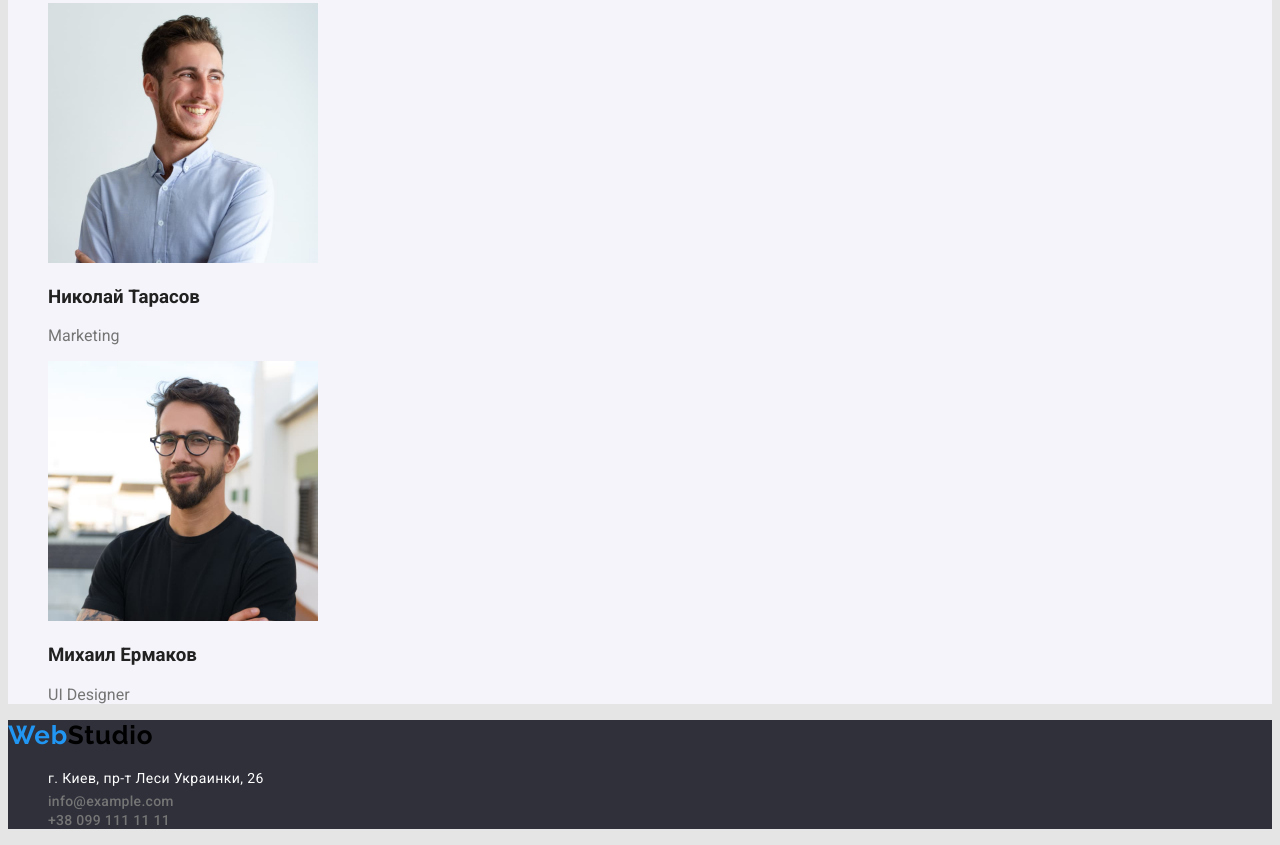
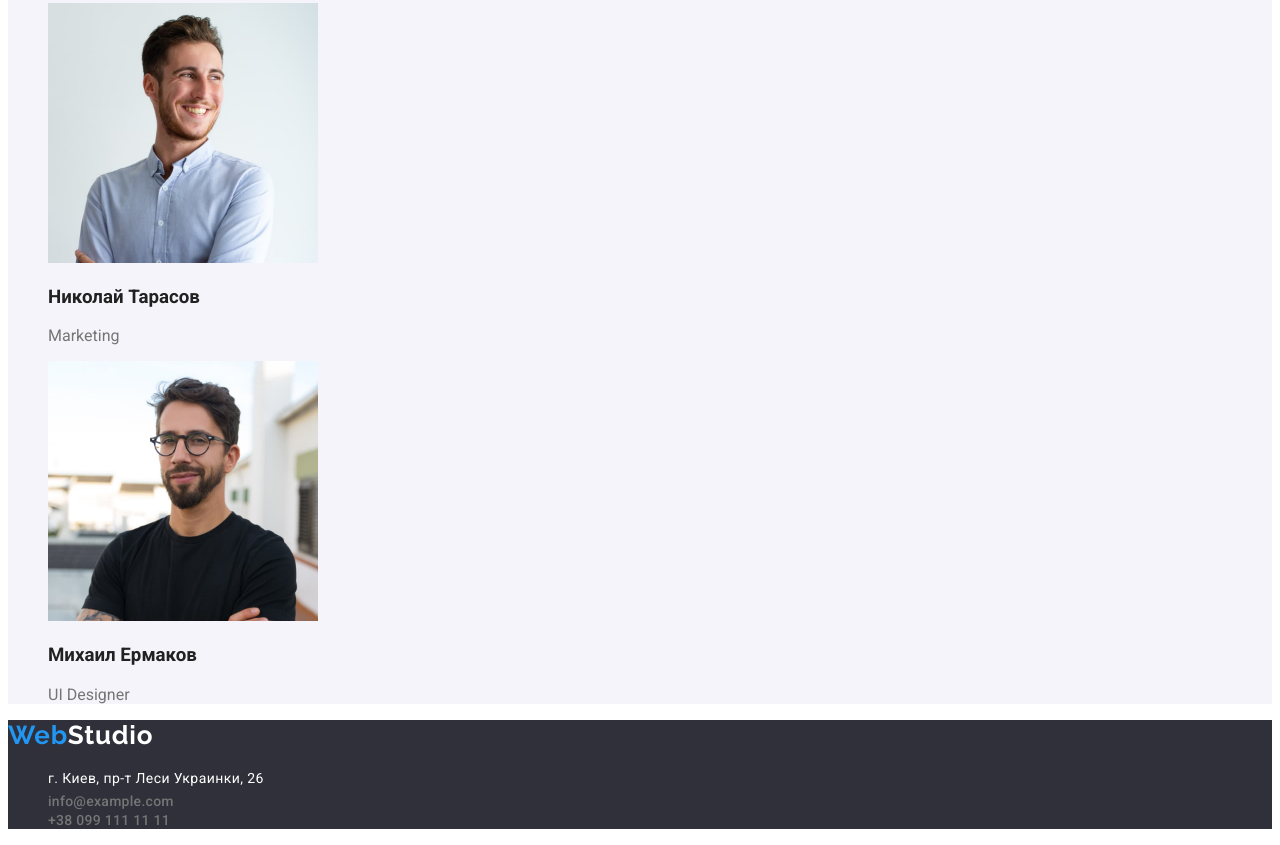
Before and after one commit to AllaMazur/goit-markup-hw-02, a plain HTML site: page index.html in a window 1280 px wide. Shown: the part 2572-3417 px from the top of the page. Drawn offline with Linux system fonts and the light colour scheme.

Commit message:
Changed body background color, logo in the footer, portfolio united into one section

```diff
--- a/css/styles.css
+++ b/css/styles.css
@@ -3,11 +3,12 @@
   --secondary-text-color: #757575;
   --accent-color: #2196f3;
   --logo-color: #000000;
+  --footer-logo: #ffffff;
   --buttons-color: #f5f4fa;
   --footer-contacts-color: rgba(255, 255, 255, 0.6);
   --team-background-color: #f5f4fa;
   --hero-footer-background-color: #2f303a;
-  --primary-background: #e5e5e5;
+  --primary-background: #ffffff;
   --hero-color: #ffffff;
 }
 .list {
@@ -113,6 +114,15 @@
 .footer-section {
   background-color: var(--hero-footer-background-color);
 }
+.logo-footer {
+  color: var(--footer-logo);
+  font-family: Raleway, sans-serif;
+  font-weight: 700;
+  font-size: 26px;
+  line-height: 1.19;
+  letter-spacing: 0.03em;
+  text-decoration: none;
+}
 .adress {
   font-style: normal;
   color: #ffffff;
--- a/index.html
+++ b/index.html
@@ -162,7 +162,9 @@
     </main>
     <!-- Footer -->
     <footer class="footer-section">
-      <a class="logo" href=""><span class="logo-emphasis">Web</span>Studio</a>
+      <a class="logo-footer" href=""
+        ><span class="logo-emphasis">Web</span>Studio</a
+      >
       <address>
         <ul class="list">
           <li>
```
Also changed, not shown: portfolio.html (+3 -5 lines).
